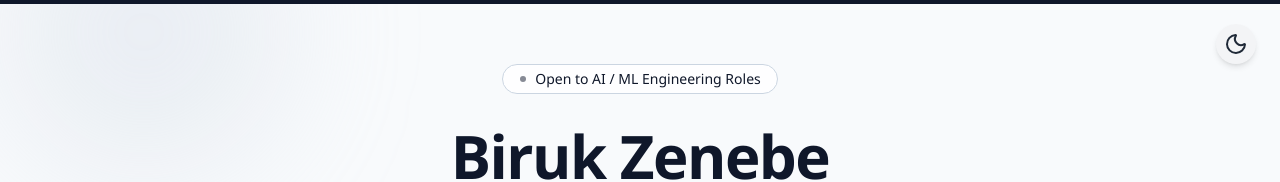
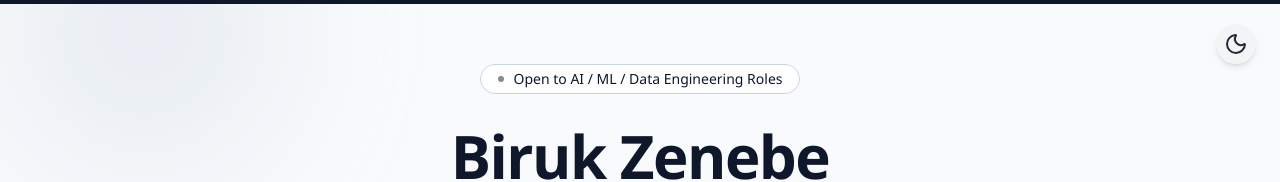
Before and after one commit to BirukZenebe1/Portofolio, a React (Create React App) app: page / in a window 1280 px wide. Shown: the top 182 px of the page. Built offline with nearby package versions, Linux system fonts and the light colour scheme.

Commit message:
Update availability text for AI/ML/Data roles

```diff
--- a/src/Portfolio.jsx
+++ b/src/Portfolio.jsx
@@ -140,7 +140,7 @@ export default function Portfolio() {
             animate={{ opacity: 1, y: 0 }}
           >
             <span className="h-2 w-2 rounded-full bg-slate-900 dark:bg-slate-100 pulse-dot" />
-            Open to AI / ML Engineering Roles
+            Open to AI / ML / Data Engineering Roles
           </motion.div>
 
           <motion.h1
```
